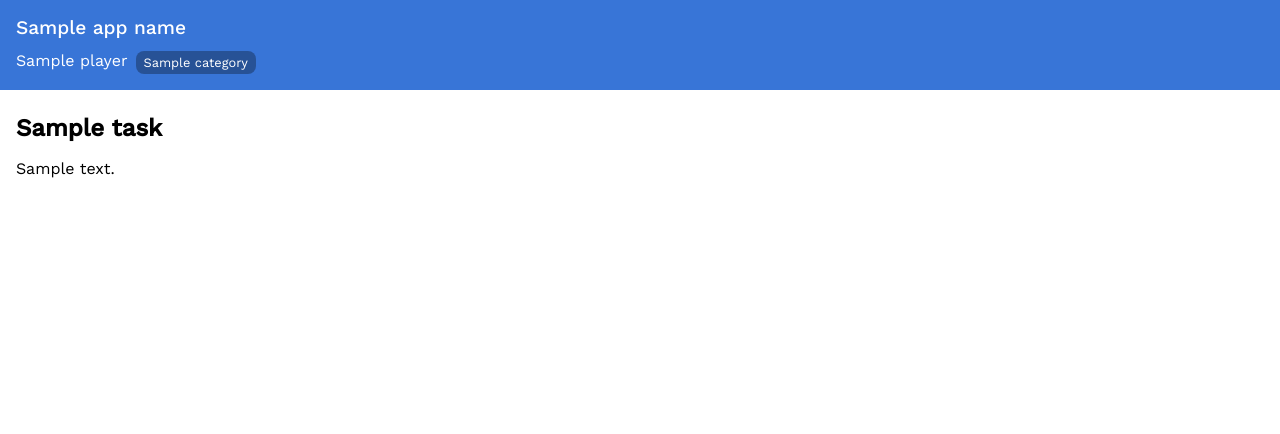
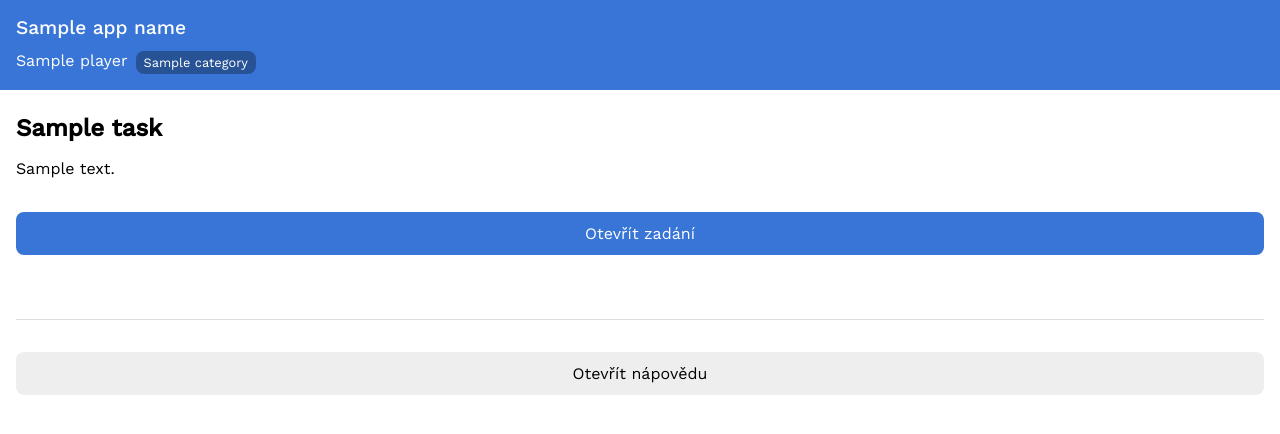
Before and after one commit to janslifka/kororientak, a Django app: template kororientak/competition/templates/task.html in a window 1280 px wide. Shown: the top 434 px of the page. Run offline with Django 3.2, Linux system fonts and the light colour scheme; tables that the repository leaves empty hold one stand-in row (values such as "Sample post"); the template is opened without the code that fills it: values that come from a table or form of the project are taken from there, most other values are stand-ins (such as "Sample title", 1, 10 or a date in 2020); some libraries are stand-ins or nearby versions.

Commit message:
Add assignment and help links

```diff
--- a/kororientak/competition/models.py
+++ b/kororientak/competition/models.py
@@ -86,6 +86,8 @@ class Task(models.Model):
     name = models.CharField('název', max_length=255, default='')
     text = models.TextField('text', null=True, blank=True)
     youtube_link = models.CharField('YouTube video', max_length=255, null=True, blank=True)
+    assignment_link = models.CharField('odkaz na zadání', max_length=255, null=True, blank=True)
+    help_link = models.CharField('odkaz na nápovědu', max_length=255, null=True, blank=True)
     registration = models.BooleanField('registrace', default=False)
     registration_successful = models.TextField('registrace úspěšná', null=True, blank=True)
     finish = models.BooleanField('cíl', default=False)
--- a/kororientak/competition/static/competition/style.css
+++ b/kororientak/competition/static/competition/style.css
@@ -242,3 +242,31 @@ form ul li label.selected {
     width: 100%;
     height: 100%;
 }
+
+.help {
+    border-top: 1px solid #ddd;
+    margin-top: 4rem;
+}
+
+.btn {
+    box-sizing: border-box;
+    display: block;
+    padding: 0.75rem;
+    font-size: 1rem;
+    border: 0;
+    border-radius: 0.5rem;
+    width: 100%;
+    text-align: center;
+    margin-top: 2rem;
+    text-decoration: none;
+}
+
+.btn-primary {
+    color: #fff;
+    background: #3875d7;
+}
+
+.btn-secondary {
+    color: #000;
+    background: #eee;
+}
--- a/kororientak/competition/templates/task.html
+++ b/kororientak/competition/templates/task.html
@@ -24,4 +24,27 @@
 </div>
 {% endif %}
 
+{% if task.assignment_link %}
+<div>
+    <a class="btn btn-primary" href="{{ task.assignment_link }}" target="_blank">
+        Otevřít zadání
+    </a>
+</div>
+{% endif %}
+
+{% if task.help_link %}
+<div class="help">
+    <a id="help-link" class="btn btn-secondary" href="{{ task.help_link }}" target="_blank">
+        Otevřít nápovědu
+    </a>
+</div>
+<script>
+(function () {
+    document.getElementById('help-link').onclick = function() {
+        return confirm('Opravdu to nevymslíš sám a chceš zobrazit nápovědu?')
+    }
+})()
+</script>
+{% endif %}
+
 {% endblock %}
```
Also changed, not shown: kororientak/competition/admin.py (+11 -6 lines), kororientak/competition/templates/admin/task_import_form.html (+10 -0 lines), kororientak/competition/migrations/0007_auto_20201015_1922.py (added), 1 other file.
